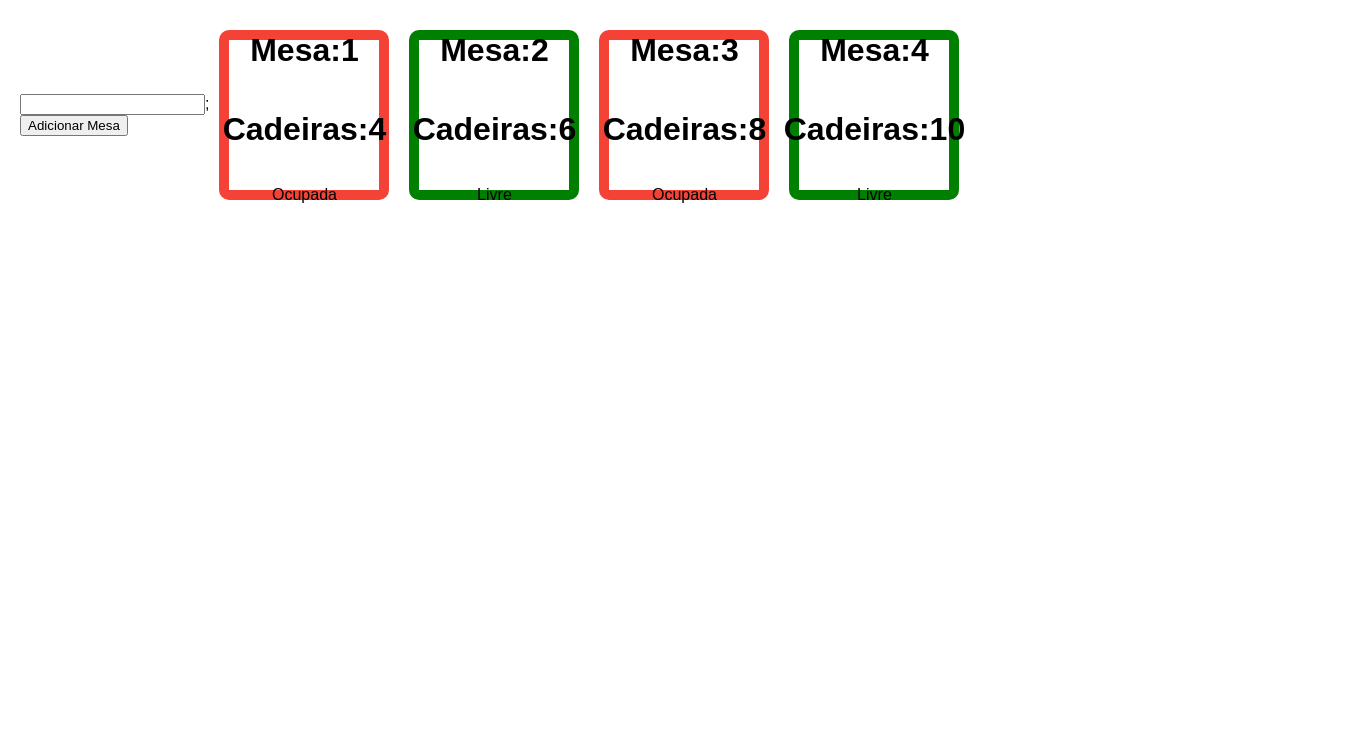
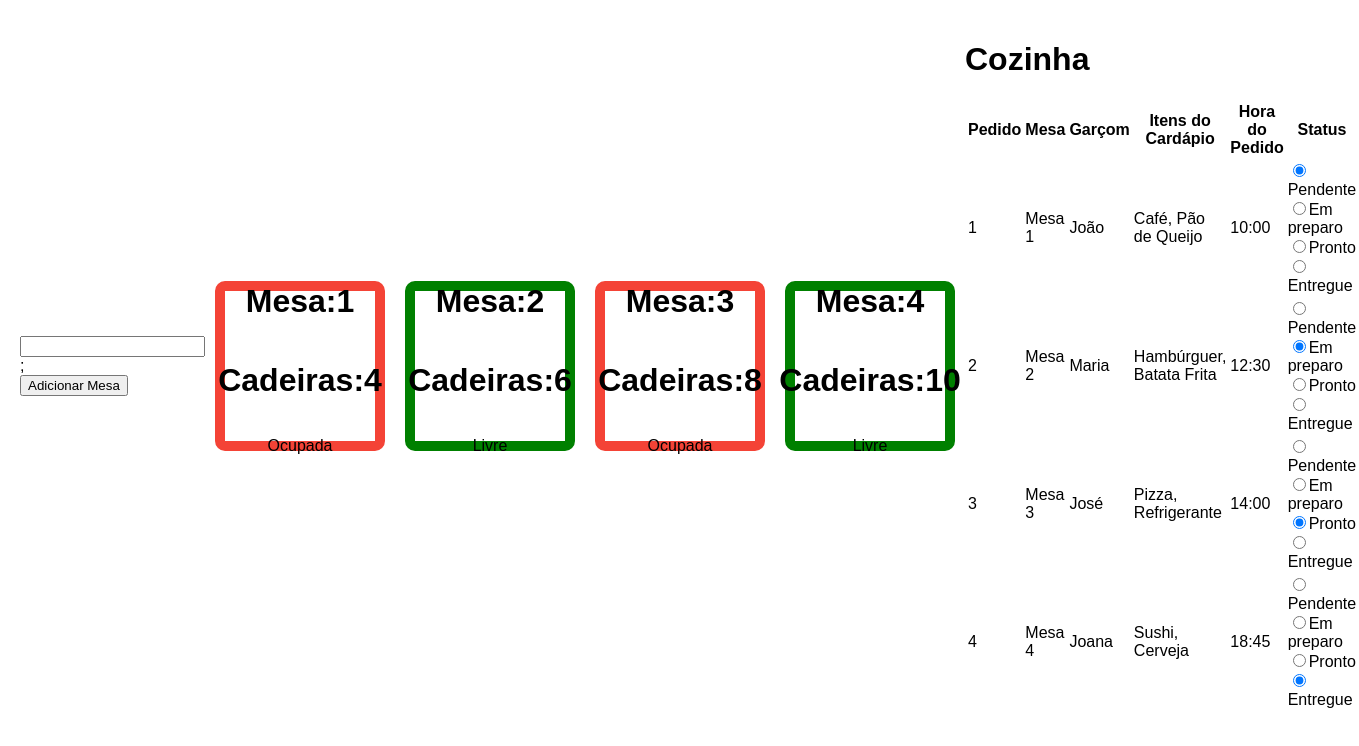
Before and after one commit to dsm-cefet-rj/ti-2023-1-ti-2023-1_grupo_8, a React (Create React App) app: page / in a window 1280 px wide. Shown: the top 746 px of the page, 1359 px wide, since content can reach past the window. Built offline with nearby package versions, Linux system fonts and the light colour scheme.

Commit message:
Add files via upload

```diff
--- a/src/App.js
+++ b/src/App.js
@@ -5,6 +5,9 @@ import AddMesa from "./componentes/AddMesa";
 import { BrowserRouter as Router, Route, Switch, Link } from "react-router-dom";
 import MesaDetails from "./componentes/MesaDetails";
 import EditMesa from "./componentes/EditMesa";
+import Cozinha from "./componentes/Cozinha";
+//import Cardapio from "./componentes/Cardapio/Cardapio";
+//import Staff from "./componentes/Staff/Staff";
 
 const App = () => {
   const [mesas, setMesas] = useState([
@@ -37,6 +40,7 @@ const App = () => {
           <>
             <AddMesa handleMesaAddition={handleMesaAddition} />
             <Mesas mesas={mesas} />
+           <Cozinha />
           </>
         )} />
         <Route path="/mesa/:id" exact render={({ match }) => (
@@ -47,6 +51,7 @@ const App = () => {
         )} />
       </div>
     </Router>
+
   );
 };
 
```
